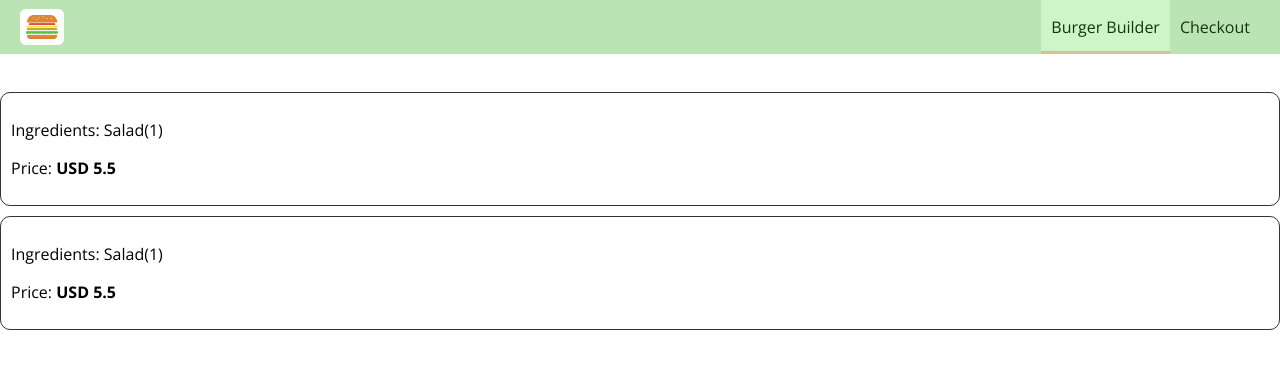
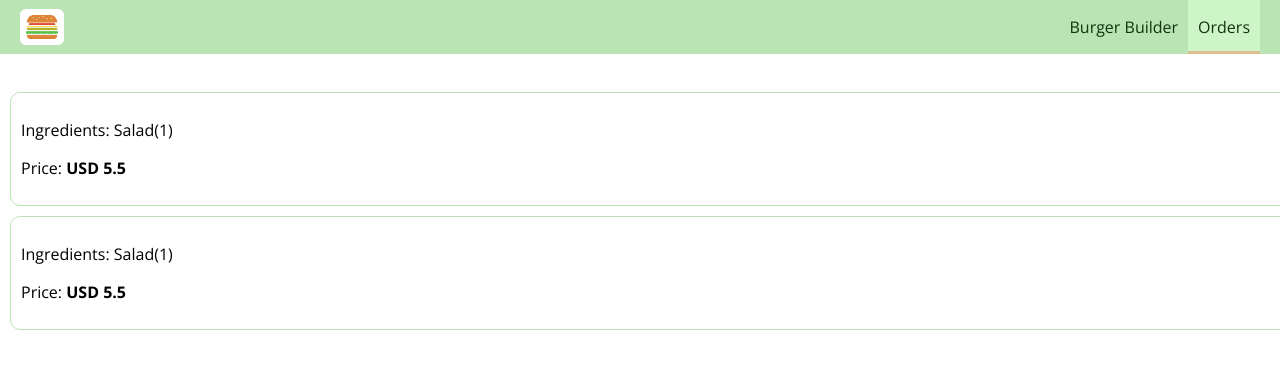
Before and after one commit to khoathy/burger-app, a React app: page /orders in a window 1280 px wide. Shown: the top 368 px of the page. Built offline with nearby package versions, Linux system fonts and the light colour scheme.

Commit message:
style: use <NavLink>, style navigation links

```diff
--- a/src/components/Navigation/NavigationItem/NavigationItem.js
+++ b/src/components/Navigation/NavigationItem/NavigationItem.js
@@ -1,12 +1,17 @@
 import React from 'react';
+import { NavLink } from 'react-router-dom';
+
 import classes from './NavigationItem.css'
+
 
 const navigationItem = (props) => (
     <li className={classes.NavigationItem}>
-        <a
-            href={props.link}
-            className={props.active? classes.active : null}>{props.children}
-        </a>
+        <NavLink
+            to={props.link}
+            exact={props.exact}
+            activeClassName={classes.active}>
+                {props.children}
+        </NavLink>
     </li>
 );
 export default navigationItem;
--- a/src/components/Navigation/NavigationItems/NavigationItems.js
+++ b/src/components/Navigation/NavigationItems/NavigationItems.js
@@ -4,8 +4,8 @@
 
 const navigationItems = (props) => (
     <ul className={classes.NavigationItems}>
-        <NavigationItem link="/" active>Burger Builder</NavigationItem>
-        <NavigationItem link="/" >Checkout</NavigationItem>
+        <NavigationItem link="/" exact>Burger Builder</NavigationItem>
+        <NavigationItem link="/orders">Orders</NavigationItem>
     </ul>
 );
 
--- a/src/components/Order/Order.css
+++ b/src/components/Order/Order.css
@@ -1,9 +1,9 @@
 .Order {
     width: 100%;
-    border: 1px solid #333;
+    border: 1px solid #bbe4b5;
     border-radius: 10px;
     padding: 10px;
-    margin: 10px auto;
+    margin: 10px;
     box-sizing: border-box;
 
 }
```
